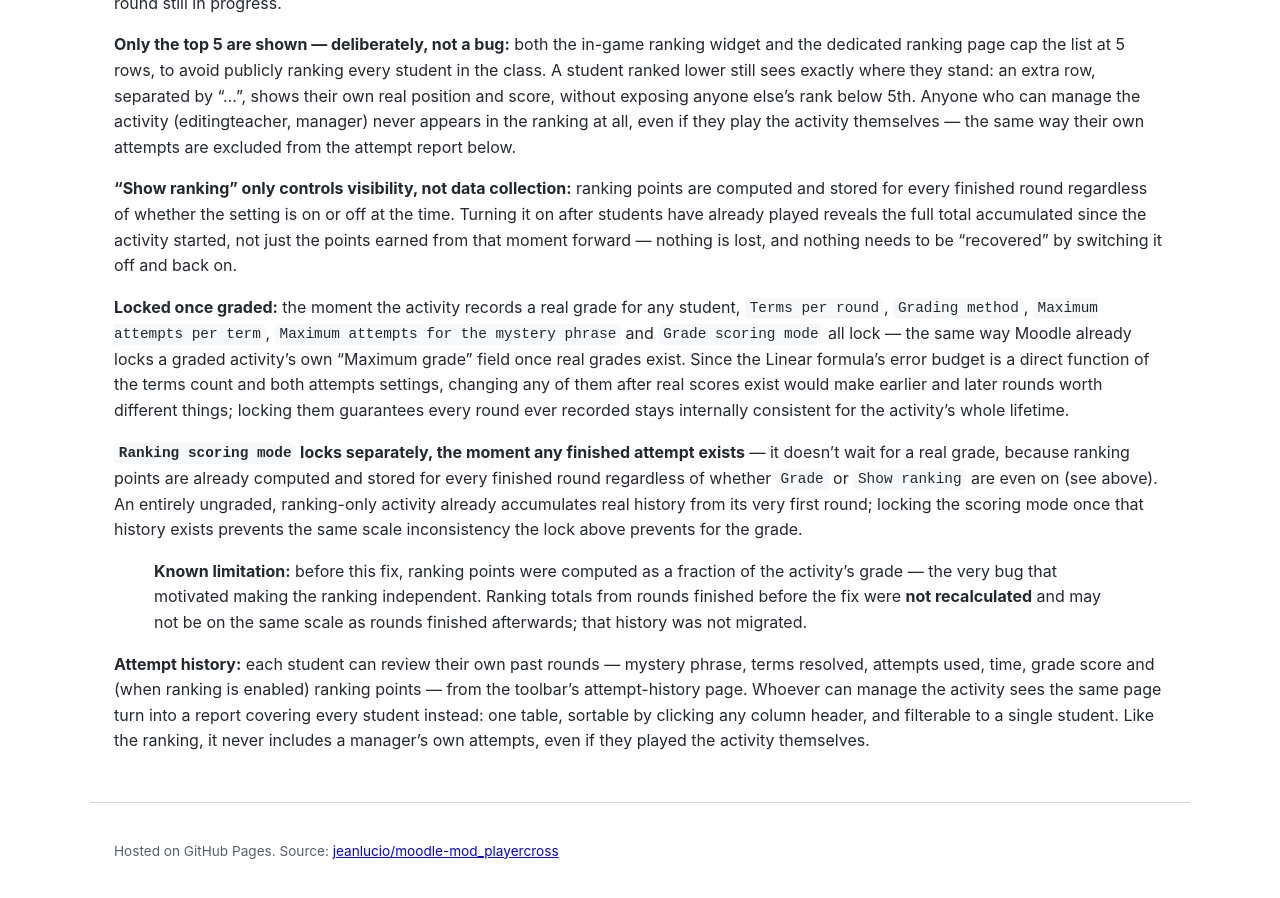
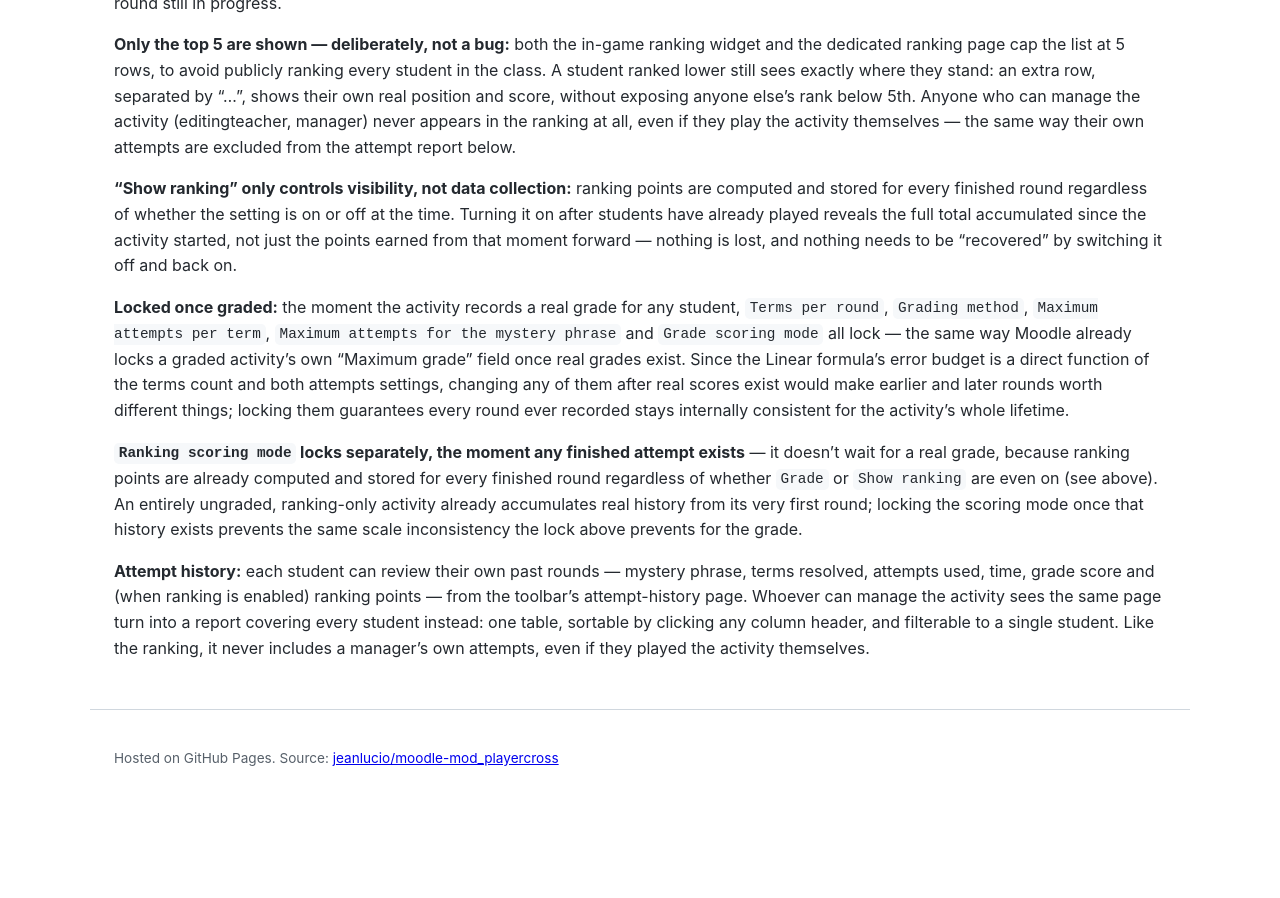
Before and after one commit to jeanlucio/moodle-mod_playercross, a Jekyll site: the page built from docs/en/grading.md, in a window 1280 px wide and 900 px high, scrolled down 2335 px. Built offline with Jekyll 4.4.1, drawn with Linux system fonts in a browser that asks for light colours; our own code applies the rules of GitHub Pages for plain Markdown files; after the commit the page ends 3142 px from its top, so only the background shows below that.

Commit message:
remove known-limitation note about pre-fix ranking history
The plugin has not been published and only runs in test environments, so the
concern about pre-fix ranking totals being on a different scale from real
student data does not apply here.

```diff
--- a/docs/en/grading.md
+++ b/docs/en/grading.md
@@ -107,11 +107,6 @@ ungraded, ranking-only activity already accumulates real history from its very f
 the scoring mode once that history exists prevents the same scale inconsistency the lock above
 prevents for the grade.
 
-> **Known limitation:** before this fix, ranking points were computed as a fraction of the
-> activity's grade — the very bug that motivated making the ranking independent. Ranking totals
-> from rounds finished before the fix were **not recalculated** and may not be on the same scale
-> as rounds finished afterwards; that history was not migrated.
-
 **Attempt history:** each student can review their own past rounds — mystery phrase, terms
 resolved, attempts used, time, grade score and (when ranking is enabled) ranking points — from
 the toolbar's attempt-history page. Whoever can manage the activity sees the same page turn into
```
Also changed, not shown: docs/pt/grading.md (+0 -5 lines).
